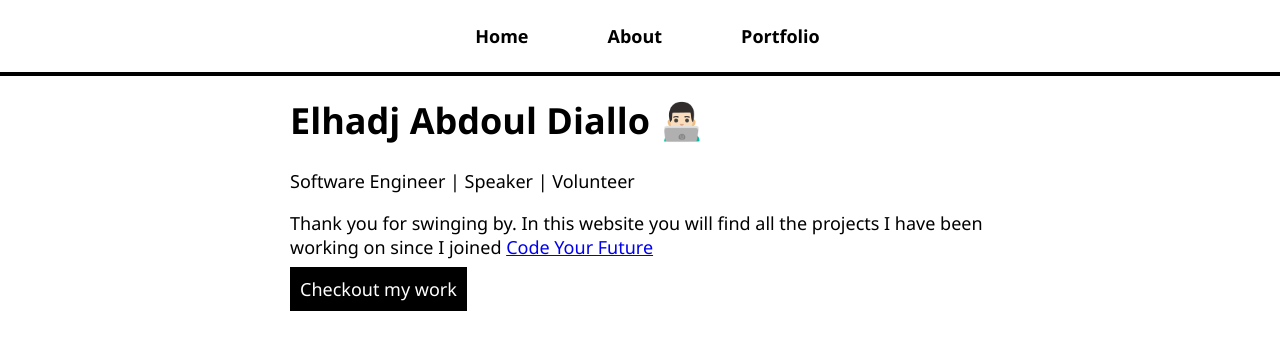
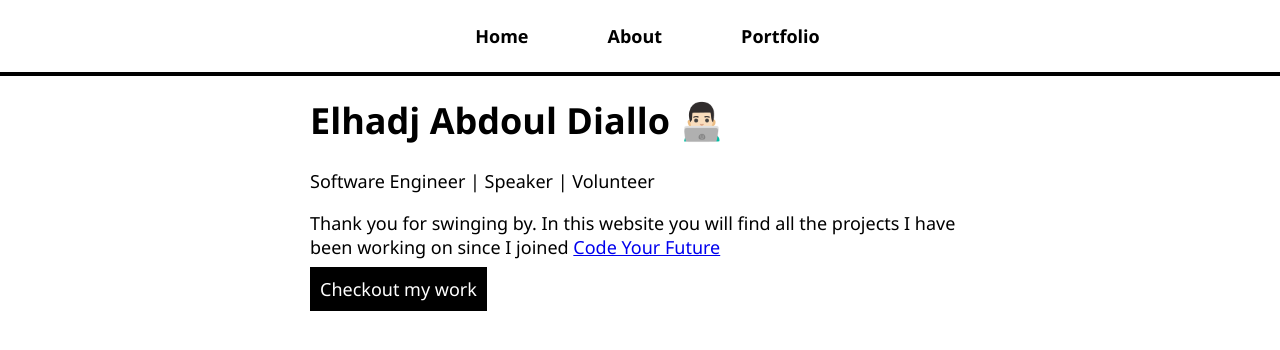
Before and after one commit to eediallo/eediallo.github.io, a React (Create React App) app in the folder my-portfolio/: page / in a window 1280 px wide. Shown: the top 350 px of the page. Built offline with nearby package versions, Linux system fonts and the light colour scheme.

Commit message:
updates page-body style on small screens

```diff
--- a/my-portfolio/src/App.css
+++ b/my-portfolio/src/App.css
@@ -180,16 +180,6 @@ nav a:hover {
 }
 
 
-
-@media (max-width: 768px) {
-  #page-body {
-    padding-top: 72px;
-    padding-left: 20px;
-    padding-right: 20px;
-    width: 100%;
-  }
-}
-
 @media (max-width: 600px) {
   .itd-grid-list{
     grid-template-columns: 1fr;
@@ -219,6 +209,13 @@ nav a:hover {
   .portfolio-grid-list{
     grid-template-columns: repeat(3, 1fr);
   }
+
+  #page-body {
+    padding-top: 72px;
+    padding-left: 20px;
+    padding-right: 20px;
+    width: 100%;
+  }
 }
 
 
```
